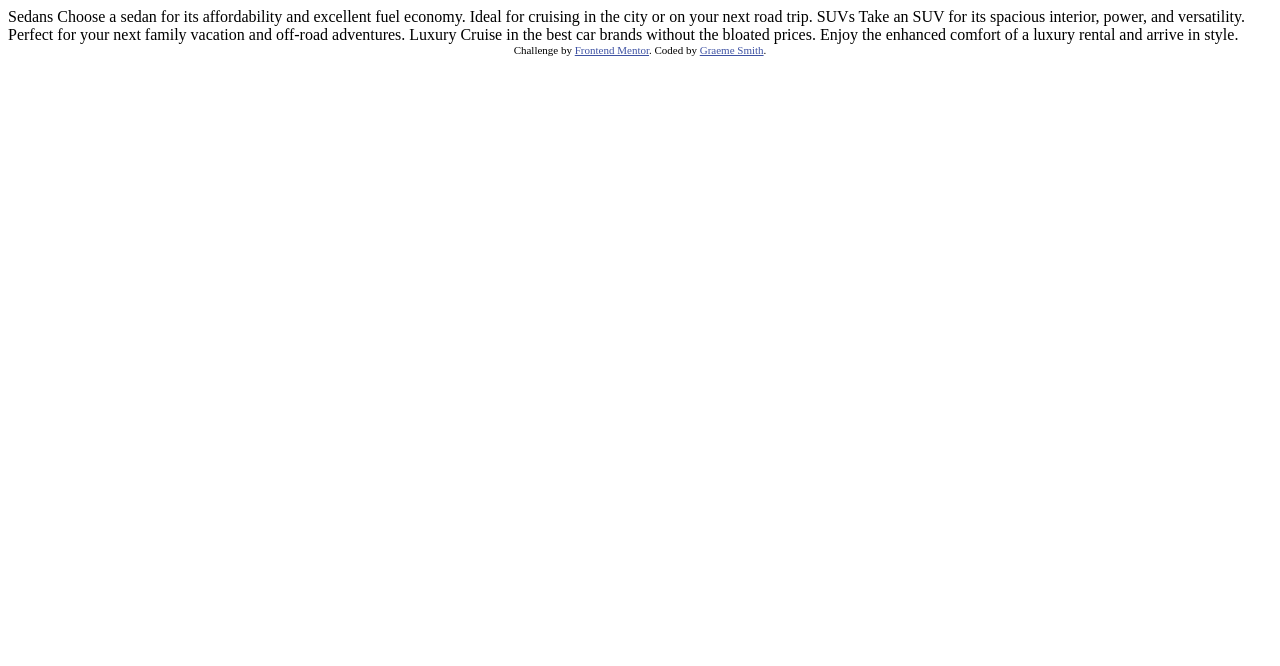
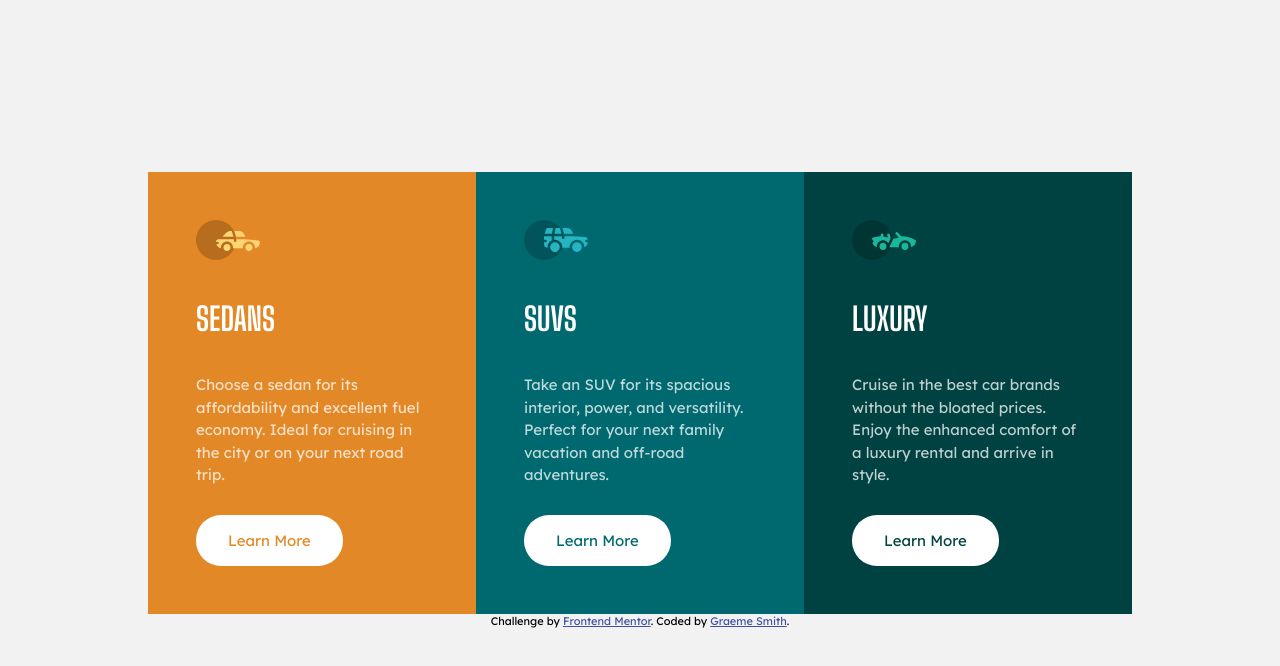
Before and after one commit to Graeme-Parker-Smith/3-column-preview-component, a plain HTML site: page index.html in a window 1280 px wide. Drawn offline with Linux system fonts and the light colour scheme.

Commit message:
finish component

```diff
--- a/index.html
+++ b/index.html
@@ -20,12 +20,13 @@
     />
 
     <title>Frontend Mentor | 3-column preview card component</title>
-    <link rel="stylesheet" href="style.css">
+    <link rel="stylesheet" href="style.css" />
     <!-- Feel free to remove these styles or customise in your own stylesheet 👍 -->
     <style>
       .attribution {
         font-size: 11px;
         text-align: center;
+        color: black;
       }
       .attribution a {
         color: hsl(228, 45%, 44%);
@@ -33,12 +34,37 @@
     </style>
   </head>
   <body>
-    Sedans Choose a sedan for its affordability and excellent fuel economy.
-    Ideal for cruising in the city or on your next road trip. SUVs Take an SUV
-    for its spacious interior, power, and versatility. Perfect for your next
-    family vacation and off-road adventures. Luxury Cruise in the best car
-    brands without the bloated prices. Enjoy the enhanced comfort of a luxury
-    rental and arrive in style.
+    <div class="responsive-container">
+      <div class="preview">
+        <img src="images/icon-sedans.svg" alt="sedan" />
+        <div class="heading">Sedans</div>
+        <div class="body">
+          Choose a sedan for its affordability and excellent fuel economy. Ideal
+          for cruising in the city or on your next road trip.
+        </div>
+        <div class="btn">Learn More</div>
+      </div>
+
+      <div class="preview">
+        <img src="images/icon-suvs.svg" alt="suv" />
+        <div class="heading">SUVS</div>
+        <div class="body">
+          Take an SUV for its spacious interior, power, and versatility. Perfect
+          for your next family vacation and off-road adventures.
+        </div>
+        <div class="btn">Learn More</div>
+      </div>
+
+      <div class="preview">
+        <img src="images/icon-luxury.svg" alt="Luxury" />
+        <div class="heading">Luxury</div>
+        <div class="body">
+          Cruise in the best car brands without the bloated prices. Enjoy the
+          enhanced comfort of a luxury rental and arrive in style.
+        </div>
+        <div class="btn">Learn More</div>
+      </div>
+    </div>
 
     <div class="attribution">
       Challenge by
--- a/style.css
+++ b/style.css
@@ -19,14 +19,86 @@
   --font-family-cursive: "Big Shoulders Display", cursive;
 }
 
+/* Globals/Reset */
+*,
+*::before,
+*::after {
+  box-sizing: inherit;
+  margin: 0;
+  padding: 0;
+}
+
+html {
+  font-size: 100%;
+  box-sizing: border-box;
+}
+
+body {
+  min-height: 100vh;
+  width: 100vw;
+  overflow-x: hidden;
+  display: flex;
+  flex-direction: column;
+  justify-content: center;
+  font-family: var(--font-family-sans);
+  font-size: var(--font-md);
+  background: var(--light-gray);
+  color: white;
+}
+
 /* Mobile/Default styles */
+.responsive-container {
+  margin: 0 auto;
+}
 
+.preview {
+    width: 20.5rem;
+    padding: 3rem;
+}
 
+.preview:nth-child(1) {
+  background-color: var(--orange);
+}
+.preview:nth-child(2) {
+  background-color: var(--cyan);
+}
+.preview:nth-child(3) {
+  background-color: var(--dark-cyan);
+}
 
+.heading {
+    font-family: var(--font-family-cursive);
+    font-size: var(--font-lg);
+    margin: 2.25rem auto;
+    text-transform: uppercase;
+}
 
+.body {
+    margin: 1.75rem auto;
+    line-height: 1.5;
+    color: var(--transparent-white);
+}
 
+.btn {
+    display: inline-block;
+    padding: 1rem 2rem;
+    color: black;
+    position: relative;
+    background: none;
+    mix-blend-mode: screen;
+}
+.btn::before {
+    content: "";
+    position: absolute;
+    inset: 0;
+    background: white;
+    border-radius: 25px;
+    mix-blend-mode: color-burn;
+}
 
 /* Desktop Styles */
 @media only screen and (min-width: 1024px) {
-
+    .responsive-container {
+        display: flex;
+    }
 }
```
